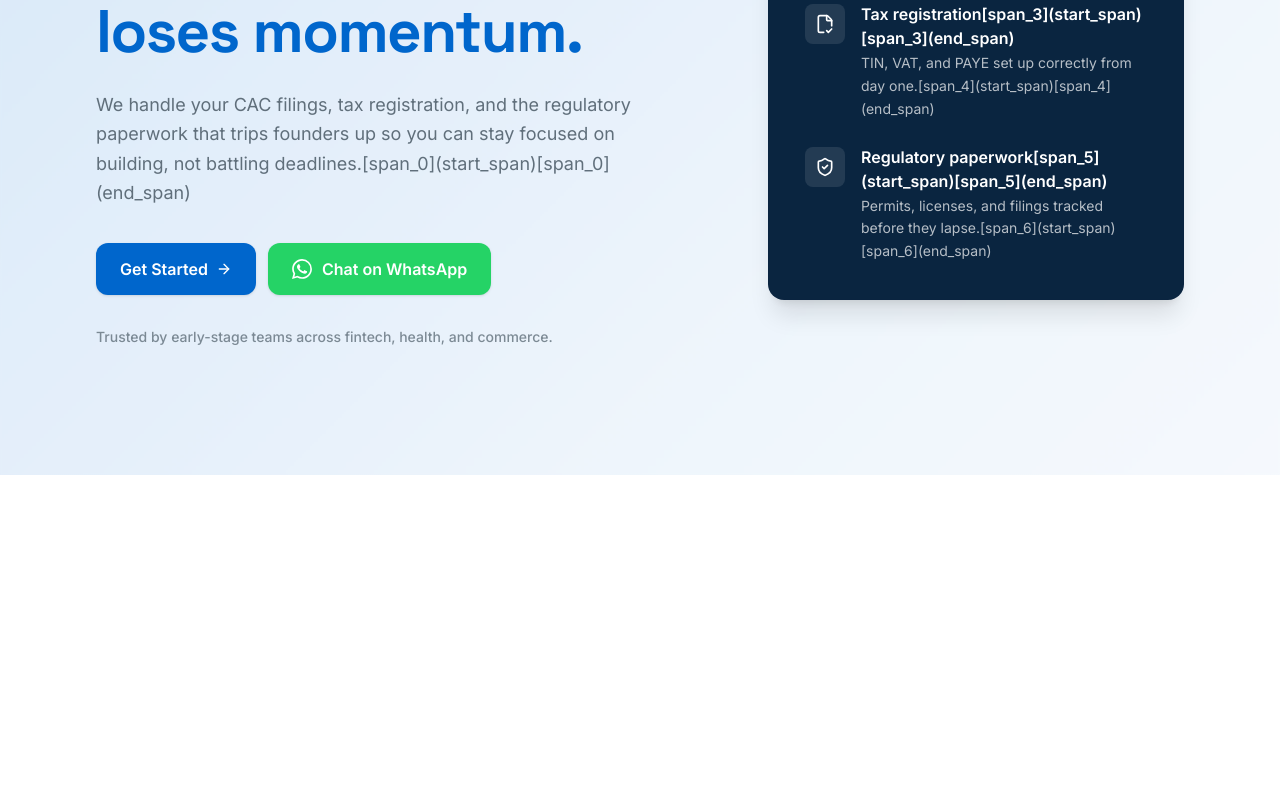
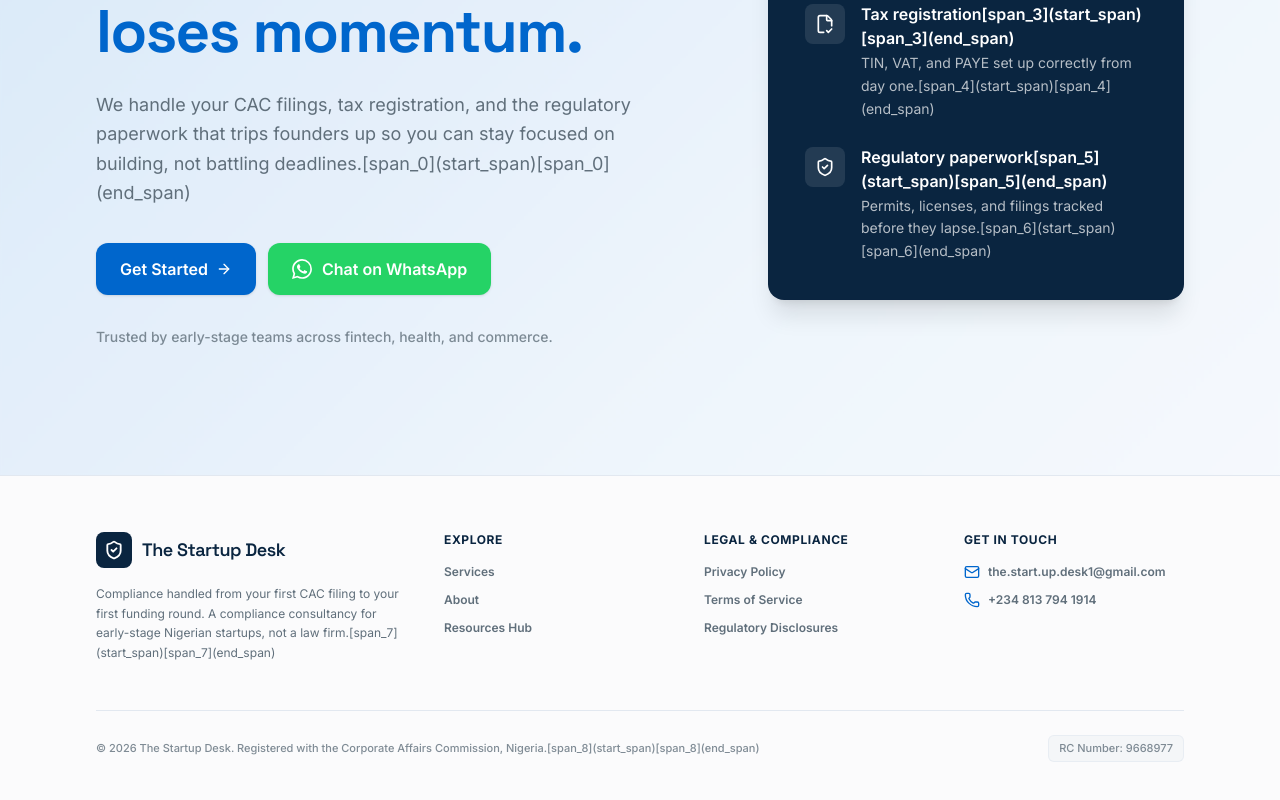
Before and after one commit to Tosin2513/The-Start-up-Desk-, a Next.js app: page / in a window 1280 px wide. Shown: the part 430-1230 px from the top of the page. Before the commit the page ends 905 px from the top, so only its background shows below. Built offline with nearby package versions, Linux system fonts and the light colour scheme.

Commit message:
Update page.tsx

```diff
--- a/app/page.tsx
+++ b/app/page.tsx
@@ -1,9 +1,12 @@
 import { Hero } from "@/components/hero"
+import { SiteFooter } from "@/components/site-footer"
 
 export default function Page() {
   return (
-    <main className="min-h-svh bg-background">
+    <main className="min-h-screen bg-background flex flex-col justify-between">
       <Hero />
+      {/* This renders your new compliant footer at the bottom of the home page */}
+      <SiteFooter />
     </main>
   )
 }
```
